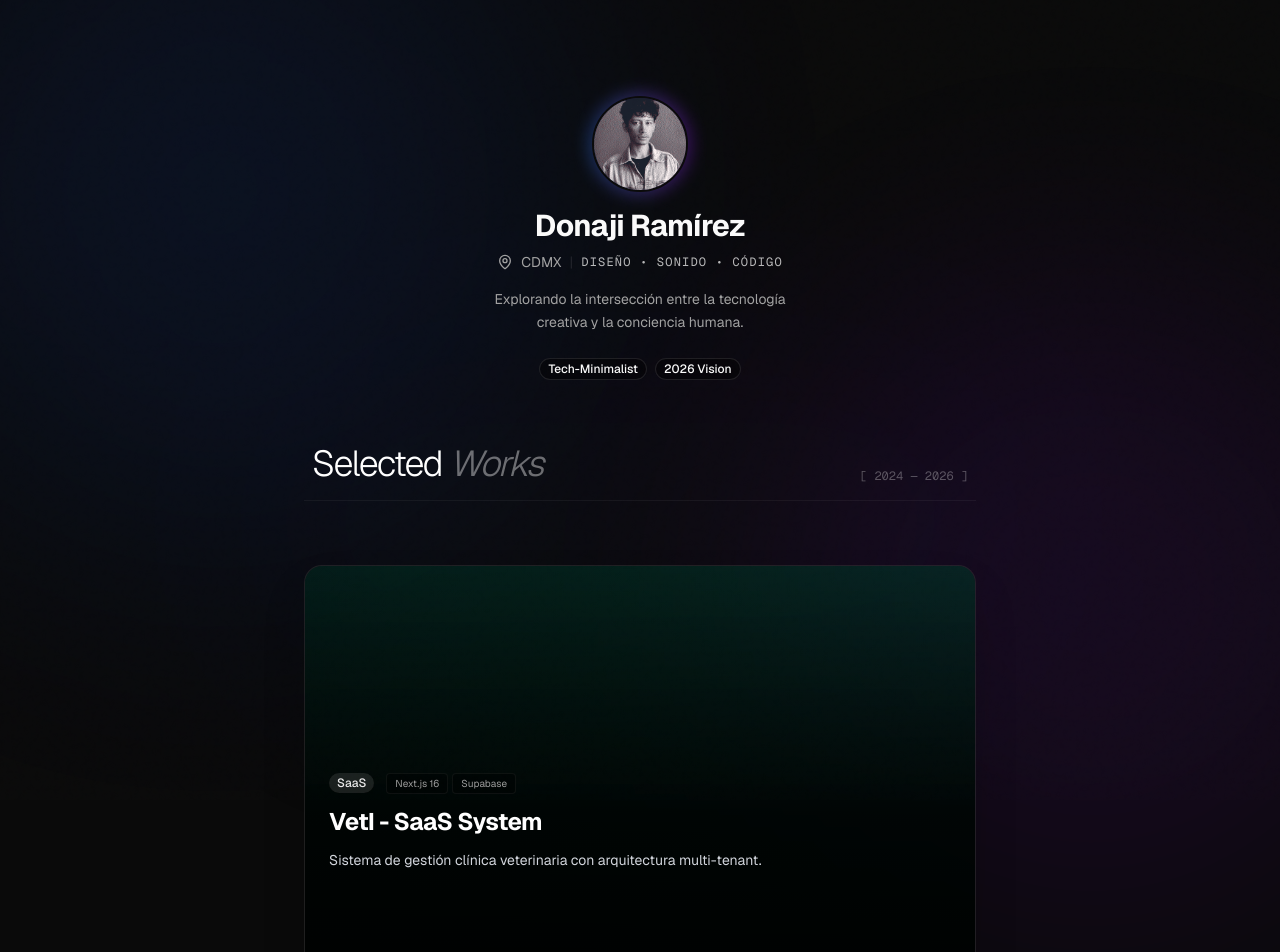
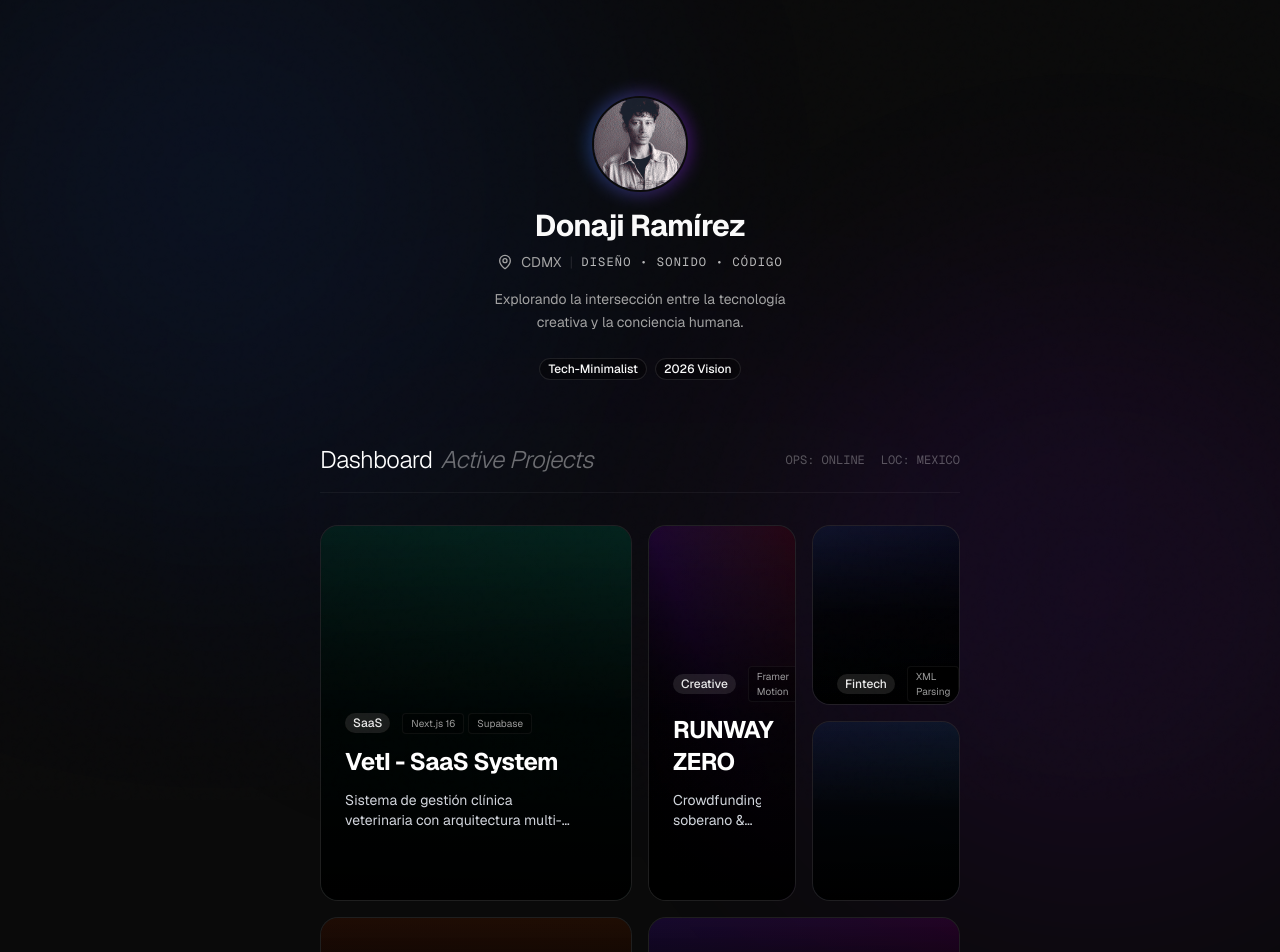
Before and after one commit to dondonaji/porfolio-2026, a Next.js app: page / in a window 1280 px wide. Shown: the top 952 px of the page. Built offline with nearby package versions, Linux system fonts and the light colour scheme.

Commit message:
feat: pivot desktop layout to dense bento dashboard

```diff
--- a/src/components/projects-grid.tsx
+++ b/src/components/projects-grid.tsx
@@ -11,88 +11,81 @@ const projects = [
         description: "Sistema de gestión clínica veterinaria con arquitectura multi-tenant.",
         stack: ["Next.js 16", "Supabase", "Stripe"],
         link: "https://github.com/dondonaji/veti-veterinaria",
-        layout: "hero"
+        className: "md:col-span-2 md:row-span-2"
     },
     {
         title: "RUNWAY ZERO",
         category: "Creative",
         imageGradient: "bg-gradient-to-bl from-rose-950 via-purple-950 to-black",
-        description: "Manifiesto digital y crowdfunding soberano.",
+        description: "Crowdfunding soberano & Manifiesto.",
         stack: ["Framer Motion", "UI/UX", "Commerce"],
         link: "https://github.com/dondonaji/RUNNAWAY2026",
-        layout: "column"
+        className: "md:col-span-1 md:row-span-2"
     },
     {
         title: "Invoice Auditor",
         category: "Fintech",
         imageGradient: "bg-gradient-to-br from-blue-950 to-slate-950",
         description: "Auditoría fiscal de XMLs y detección de riesgos SAT.",
-        stack: ["XML Parsing", "Compliance", "Local Logic"],
+        stack: ["XML Parsing", "Compliance"],
         link: "https://github.com/dondonaji/invoice-auditor-mx",
-        layout: "column-offset"
-    },
-    {
-        title: "Asistencia IoT",
-        category: "Hardware",
-        imageGradient: "bg-gradient-to-tr from-orange-950 to-amber-950",
-        description: "Control de acceso empresarial con biometría.",
-        stack: ["IoT", "Biometrics", "Real-time"],
-        link: "https://github.com/dondonaji/asistencia-seguridad",
-        layout: "hero"
-    },
-    {
-        title: "Fortnite Stats",
-        category: "Analytics",
-        imageGradient: "bg-gradient-to-r from-violet-950 to-fuchsia-950",
-        description: "Dashboard de métricas de E-Sports.",
-        stack: ["Data Viz", "Low Latency"],
-        link: "https://github.com/dondonaji/fortnite-stats-app",
-        layout: "column"
+        className: "md:col-span-1 md:row-span-1"
     },
     {
         title: "AI Radar",
         category: "Strategy",
         imageGradient: "bg-gradient-to-tl from-cyan-950 to-blue-950",
         description: "Visualización de tendencias de IA.",
-        stack: ["React", "Strategy", "Trends"],
+        stack: ["React", "Strategy"],
         link: "https://github.com/dondonaji/Airadarestrategico",
-        layout: "column-offset"
+        className: "md:col-span-1 md:row-span-1"
+    },
+    {
+        title: "Asistencia IoT",
+        category: "Hardware",
+        imageGradient: "bg-gradient-to-tr from-orange-950 to-amber-950",
+        description: "Control de acceso biométrico.",
+        stack: ["IoT", "Biometrics", "Real-time"],
+        link: "https://github.com/dondonaji/asistencia-seguridad",
+        className: "md:col-span-2 md:row-span-1"
+    },
+    {
+        title: "Fortnite Stats",
+        category: "Analytics",
+        imageGradient: "bg-gradient-to-r from-violet-950 to-fuchsia-950",
+        description: "Métricas E-Sports Low Latency.",
+        stack: ["Data Viz", "Low Latency"],
+        link: "https://github.com/dondonaji/fortnite-stats-app",
+        className: "md:col-span-2 md:row-span-1"
     }
 ]
 
 export function ProjectsGrid() {
     return (
-        <div className="w-full max-w-5xl mx-auto mb-24 px-4 sm:px-0">
-            <div className="flex items-end justify-between px-2 mb-16 border-b border-white/5 pb-4">
-                <h3 className="text-4xl font-light tracking-tighter text-white">
-                    Selected <span className="text-white/40 italic serif">Works</span>
+        <div className="w-full max-w-7xl mx-auto mb-20 px-4">
+            <div className="flex items-center justify-between mb-8 border-b border-white/5 pb-4">
+                <h3 className="text-2xl font-light tracking-tight text-white flex gap-2 items-center">
+                    Dashboard <span className="text-white/40 italic serif">Active Projects</span>
                 </h3>
-                <span className="text-xs font-mono text-white/30 hidden md:block">
-                    [ 2024 — 2026 ]
-                </span>
+                <div className="flex gap-4 text-xs font-mono text-white/30">
+                    <span>OPS: ONLINE</span>
+                    <span className="hidden md:inline">LOC: MEXICO</span>
+                </div>
             </div>
 
-            <div className="grid grid-cols-1 md:grid-cols-12 gap-8 w-full">
-                {projects.map((project, index) => {
-                    const isHero = project.layout === "hero"
-                    const isOffset = project.layout === "column-offset"
-
-                    return (
+            <div className="grid grid-cols-1 md:grid-cols-4 auto-rows-[180px] gap-4">
+                {projects.map((project, index) => (
                     <motion.div
                         key={index}
-                            initial={{ opacity: 0, y: 100 }}
-                            whileInView={{ opacity: 1, y: 0 }}
-                            viewport={{ once: true, margin: "-100px" }}
+                        initial={{ opacity: 0, scale: 0.95 }}
+                        whileInView={{ opacity: 1, scale: 1 }}
+                        viewport={{ once: true }}
                         transition={{
-                                type: "spring",
-                                stiffness: 50,
-                                damping: 20,
-                                delay: index * 0.1
+                            duration: 0.4,
+                            delay: index * 0.05,
+                            ease: "easeOut"
                         }}
-                            className={`
-                                ${isHero ? "md:col-span-12 h-[500px]" : "md:col-span-6 h-[400px]"}
-                                ${isOffset ? "md:translate-y-24" : ""}
-                            `}
+                        className={`${project.className} relative group`}
                     >
                         <GalleryCard
                             title={project.title}
@@ -101,11 +94,10 @@ export function ProjectsGrid() {
                             stack={project.stack}
                             imageGradient={project.imageGradient}
                             href={project.link}
-                                className="h-full w-full shadow-2xl hover:shadow-3xl transition-shadow duration-500"
+                            className="h-full w-full hover:ring-1 hover:ring-white/20 transition-all duration-300"
                         />
                     </motion.div>
-                    )
-                })}
+                ))}
             </div>
         </div>
     )
```
Lines whose indentation alone changed are shown as unchanged.
